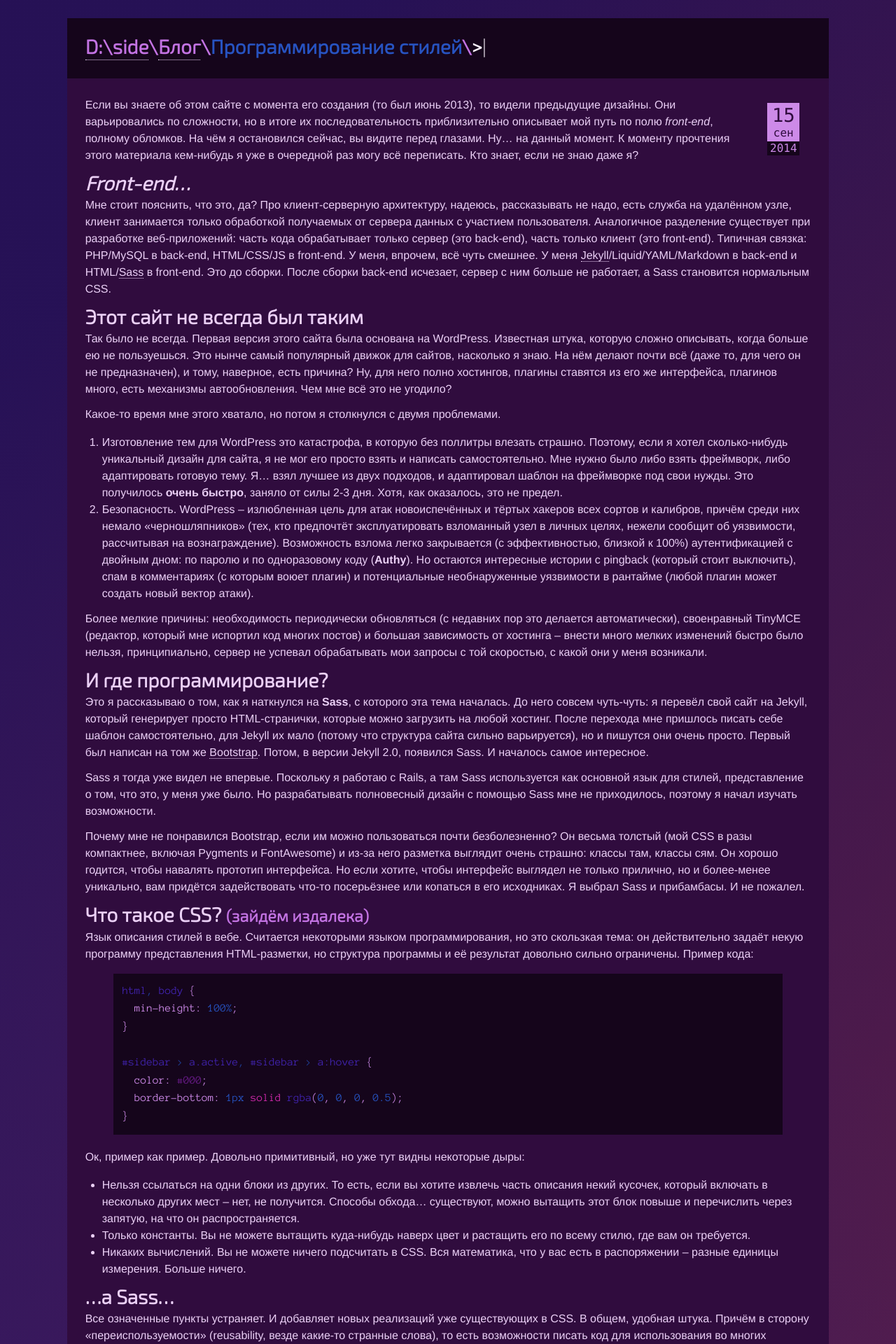
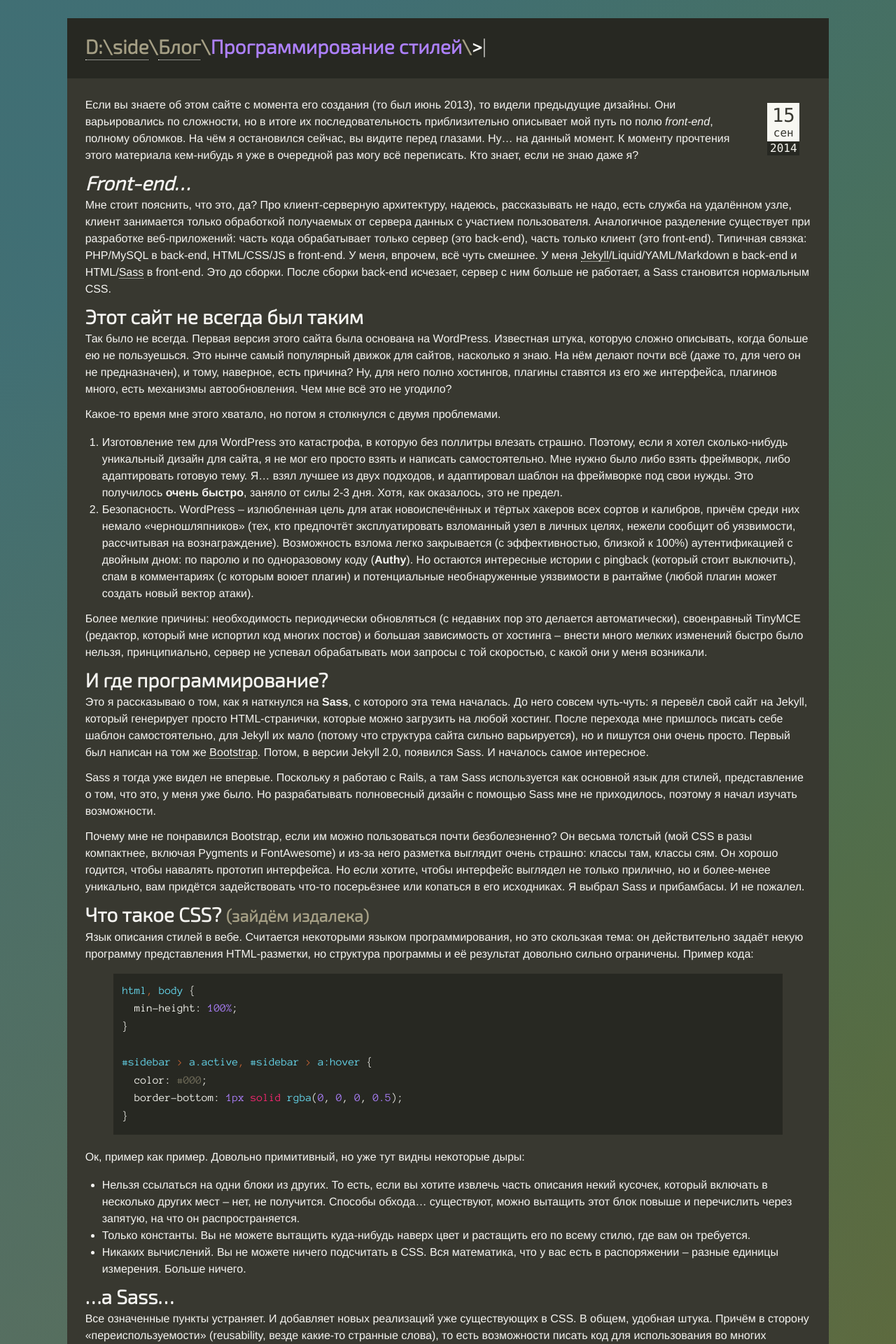
Before and after one commit to D-side/d-side.github.io, a Jekyll site: the page built from _posts/2014-09-16-adaptive-colors.md, in a window 1280 px wide. Shown: the top 1920 px of the page at 70% size. Built offline with Jekyll 4.4.1, drawn with Linux system fonts in a browser that asks for light colours; comment, search, counter and statistics services are not loaded.

Commit message:
Update main.sass

```diff
--- a/assets/main.sass
+++ b/assets/main.sass
@@ -4,8 +4,8 @@
 // Theme
 $sample: #6C1C8C
 
-@import "themes/near-mixer.sass"
-//@import "themes/base16/solarized"
+//@import "themes/near-mixer.sass"
+@import "themes/base16/monokai"
 // Mix into light theme
 //@import "themes/mix/contrast"
 
```
